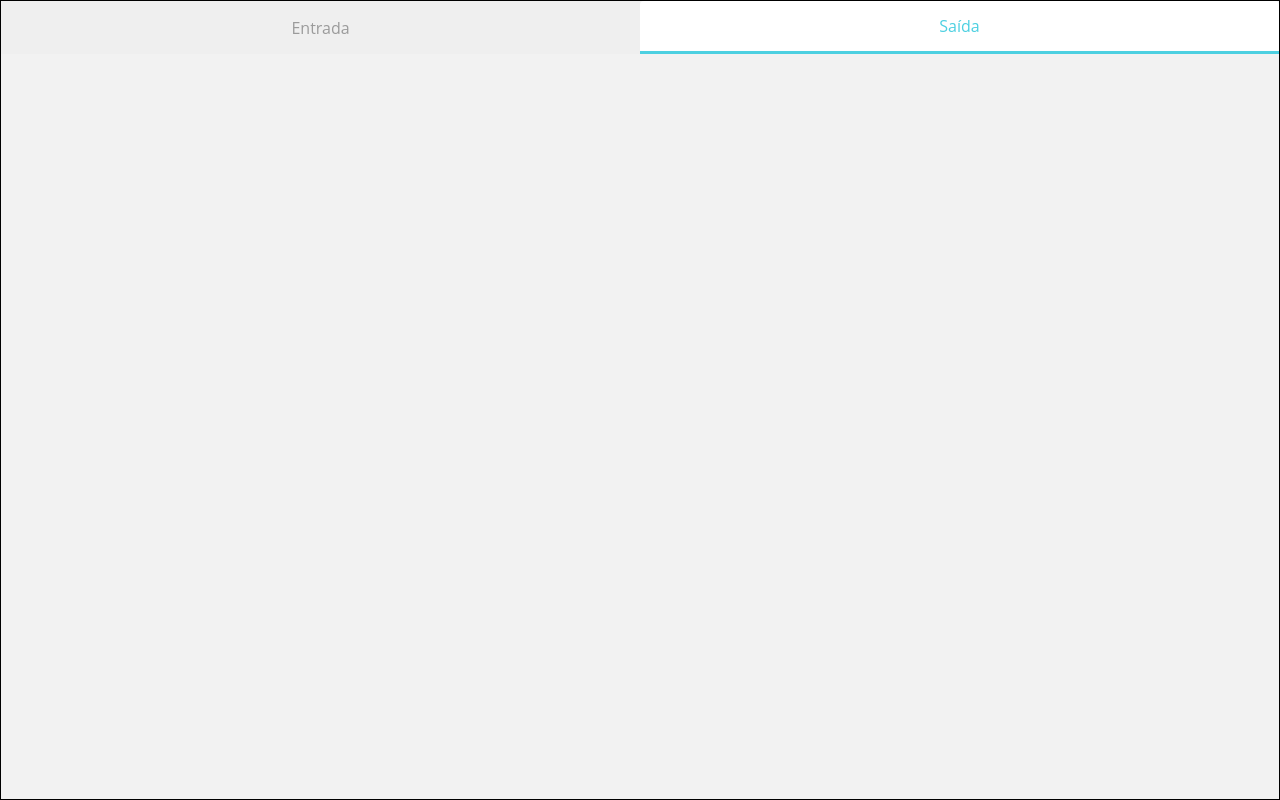
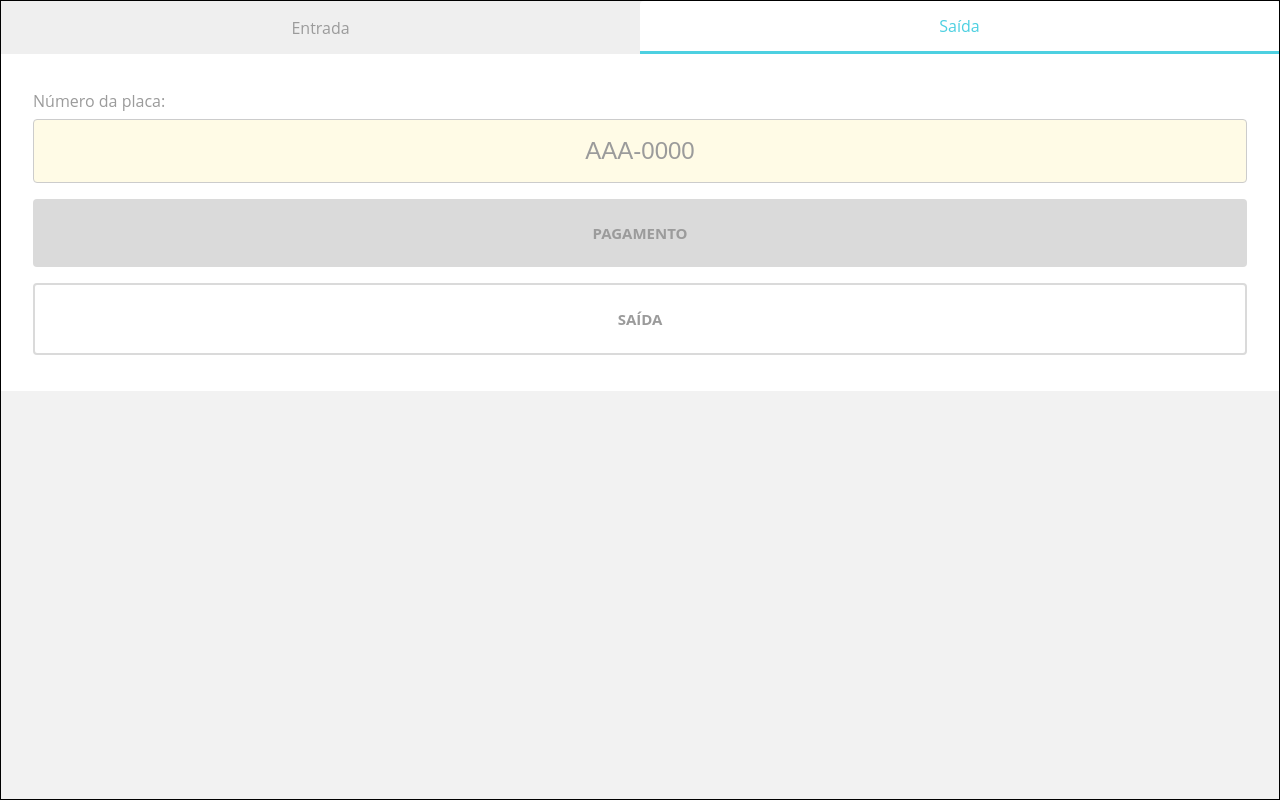
Before and after one commit to WeslleySOR/front-end-challenge, a React (Vite) app: page /exit in a window 1280 px wide. Before the commit this address had no page. Built offline with nearby package versions, Linux system fonts and the light colour scheme.

Commit message:
add: exit page layout

```diff
--- a/src/App.tsx
+++ b/src/App.tsx
@@ -1,6 +1,7 @@
 import { BrowserRouter, Route, Routes } from "react-router-dom"
 import { NavigationBar } from "./components/NavigationBar"
 import { ComponentsViewer } from "./pages/ComponentsViewer"
+import { Exit } from "./pages/Exit"
 import { Home } from "./pages/Home"
 import { Container } from "./styles/app"
 import { globalStyles } from "./styles/global"
@@ -14,6 +15,7 @@ function App() {
         <NavigationBar/>
         <Routes>
           <Route path="/" element={<Home/>}/>
+          <Route path="/exit" element={<Exit/>}/>
           <Route path="/2" element={<ComponentsViewer/>}/>
         </Routes>
       </Container>
--- /dev/null
+++ b/src/pages/Exit/Initial/index.tsx
@@ -0,0 +1,20 @@
+// import { registerPlate } from "../../../services/api";
+import { ButtonPurplePrimary } from "../../../components/Button/Purple/Primary";
+import { ButtonPurpleSecondary } from "../../../components/Button/Purple/Secondary";
+import { TextField } from "../../../components/TextField";
+import { Container } from "./style";
+
+interface InitialProps {
+    plateNumber: string;
+    setPlateNumber: React.Dispatch<React.SetStateAction<string>>
+}
+
+export function Initial({plateNumber, setPlateNumber}: InitialProps) {
+    return (
+        <Container>
+            <TextField value={plateNumber} setValue={setPlateNumber}/>
+            <ButtonPurplePrimary isActive={plateNumber === '' ? false : true}>PAGAMENTO</ButtonPurplePrimary>
+            <ButtonPurpleSecondary isActive={plateNumber === '' ? false : true}>SAÍDA</ButtonPurpleSecondary>
+        </Container>
+    )
+}
--- /dev/null
+++ b/src/pages/Exit/Initial/style.ts
@@ -0,0 +1,11 @@
+import { styled } from "@stitches/react";
+
+export const Container = styled('div', {
+    display: 'flex',
+    flexDirection: 'column',
+    justifyContent: 'center',
+    gap: '1.6rem',
+    paddingInline: '16px',
+    height: '100%',
+    width: '100%'
+})
--- /dev/null
+++ b/src/pages/Exit/index.tsx
@@ -0,0 +1,12 @@
+import { useState } from "react";
+import { Initial } from "./Initial";
+import { Container } from "./style";
+
+export function Exit() {
+    const [plateNumber, setPlateNumber] = useState('')
+    return (
+        <Container>
+            <Initial plateNumber={plateNumber} setPlateNumber={setPlateNumber}/>
+        </Container>
+    )
+}
--- /dev/null
+++ b/src/pages/Exit/style.ts
@@ -0,0 +1,10 @@
+import { styled } from "@stitches/react";
+
+export const Container = styled('div', {
+    display: 'flex',
+    flexDirection: 'column',
+    background: '#FFFFFF',
+    alignItems: 'center',
+    width: '100%',
+    padding: '36px 16px'
+})
```
